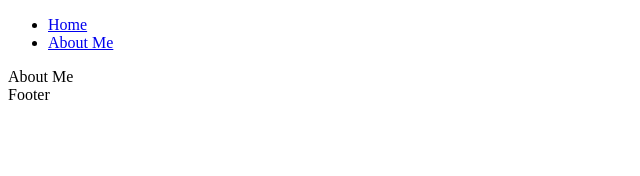
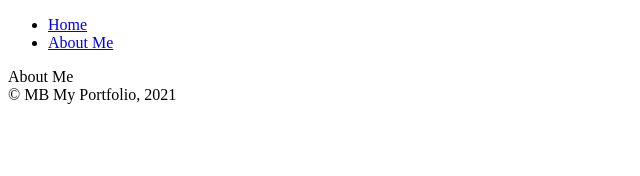
Before and after one commit to mattbertrand/mb-my-portfolio-client, a React (Create React App) app: page /about in a window 1280 px wide. Shown: the top 176 px of the page, without its empty margins (0-640 px from the left). Built offline with nearby package versions, Linux system fonts and the light colour scheme.

Commit message:
set up footer

```diff
--- a/src/components/Footer.js
+++ b/src/components/Footer.js
@@ -4,7 +4,7 @@ class Footer extends Component {
     render() {
         return (
             <div>
-                Footer
+                &copy; MB My Portfolio, 2021
             </div>
         )
     }
```
